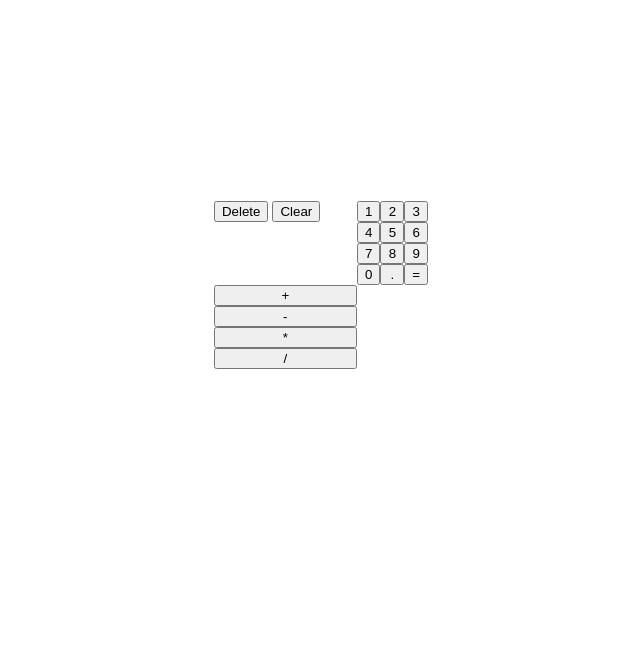
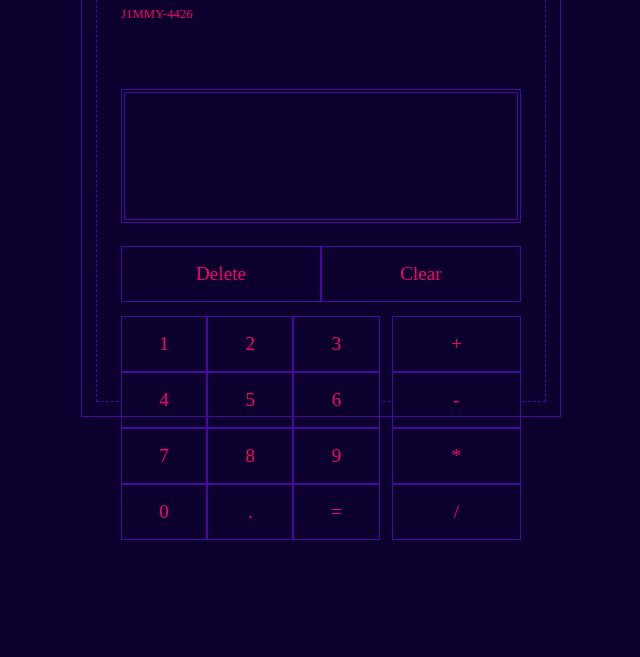
Before and after one commit to jimmygm/Calculator, a plain HTML site: page index.html in a window 1280 px wide. Shown: the part 143-800 px from the top of the page, without its empty margins (319-959 px from the left). Drawn offline with Linux system fonts and the light colour scheme; a web font is replaced by a local one.

Commit message:
Add cyber theme

```diff
--- a/style.css
+++ b/style.css
@@ -1,26 +1,107 @@
+:root {
+    --background: #0c002e;
+    --text: #fa0168;
+    --border: #4508a0;
+}
+
+@font-face {
+    font-family: digital;
+    src: url(digital.ttf);
+}
+
 body {
     display: grid;
     justify-content: center;
+
+    background-color: var(--background);
+    color: var(--text);
+
+    font-family: digital;
+}
+
+button {
+    background-color: var(--background);
+    color: var(--text);
+    border: solid 1px var(--border);
+    padding: 1rem;
+
+    font-family: digital;
+    font-size: 1.2em;
+    transition-duration: 300ms;
+}
+
+button:hover {
+    background-color: var(--border);
+    border-color: white;
+}
+
+button:focus {
+    outline: 0;
+    color: white;
+    background-color: var(--border);
+    border-color: white;
 }
 
 #container {
     display: grid;
-    grid-template-rows: repeat(3, 1fr);
+    gap: 20px;
+    grid-template-rows: repeat(auto-fit, minmax(20px, 1fr));
     width: 400px;
-    place-items: center;
+    margin-top: 10%;
+
+    padding: 24px;
+    border: dashed 1px var(--border);
+    outline: solid 1px var(--border);
+    outline-offset: 14px;
+}
+
+nav {
+    display: grid;
+    grid-template-rows: 1fr 1fr;
+    gap: 10px;
+}
+
+#title {
+    font-size: 1.4em;
+}
+
+#sub-title {
+    font-size: 0.8em;
 }
 
 #display {
     display: grid;
-    grid-template-rows: repeat(2, 1fr);
+    grid-template-rows: minmax(40px, 1fr);
     place-items: center;
+
+    border: double 4px var(--border);
+    width: 98%;
+
+    color: white;
+    font-size: 1.4em;
 }
 
 #buttons {
     display: grid;
+    gap: 12px;
     grid-template-columns: 2fr 1fr;
+    grid-template-rows: repeat(auto-fit, minmax(40px, 1fr));
+
+    width: 100%;
 
     justify-content: center;
+}
+
+#actions {
+    grid-column: 1 / span 2;
+    place-items: center;
+
+    display: grid;
+    grid-template-columns: 1fr 1fr;
+}
+
+#actions button {
+    width: 100%;
 }
 
 #numbers {
```
